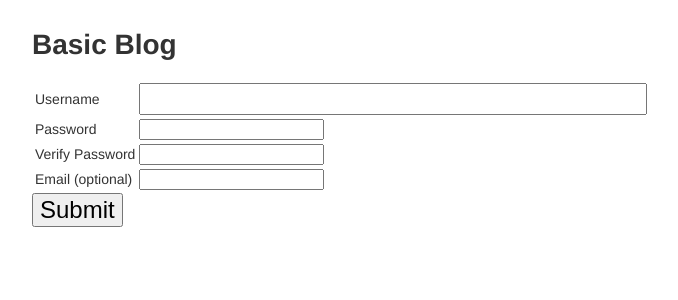
After one commit to jhu104/Web_dev, a Python web app: template basic_blog/templates/signup.html in a window 1280 px wide. The commit adds this page. Shown: the top 300 px of the page, without its empty margins (208-886 px from the left). Run offline with Jinja, Linux system fonts and the light colour scheme; the template is opened without the code that fills it, so the values that code supplies are empty.

```diff
--- a/basic_blog/templates/base.html
+++ b/basic_blog/templates/base.html
@@ -1,6 +1,127 @@
 <!DOCTYPE html>
 <html>
   <head>
+    <style>
+    body {
+        position: relative;
+        font-family: Helvetica, Arial, sans-serif;
+        font-size: 14px;
+
+        width: 800px;
+        margin: 0 auto;
+        padding: 10px;
+        color: #333;
+    }
+
+    .login-area {
+        font-size: 13px;
+        color: gray;
+        position: absolute;
+        top: 10px;
+        right: 10px;
+    }
+
+    .login-link {
+        color: gray;
+        text-decoration: none;
+    }
+
+    .login-link:visited {
+        color: gray;
+    }
+
+    .login-link:hover {
+        text-decoration: underline;
+    }
+
+    h2 {
+        font-size: 24px;
+        font-weight: bold;
+        margin-bottom: 20px;
+    }
+
+    .error {
+        color: red;
+    }
+
+    label {
+      display: block;
+      font-size: 20px;
+    }
+
+    label + label {
+        margin-top: 20px;
+    }
+
+    input[type=text] {
+        width: 500px;
+        font-size: 20px;
+        padding: 2px;
+        font-family: monospace;
+    }
+
+    textarea {
+      width: 500px;
+      height: 400px;
+      font-size: 17px;
+      font-family: monospace;
+    }
+
+    input[type=submit] {
+      font-size: 24px;
+    }
+
+    .main-title {
+        display: block;
+        color: #222;
+        font-size: 40px;
+        font-weight: bold;
+        text-align: center;
+        margin-bottom: 30px;
+        text-decoration: none;
+    }
+
+    .post + .post {
+        margin-top: 15px;
+    }
+
+    .post-heading {
+        position: relative;
+        border-bottom: 3px solid #666;
+    }
+
+    .post-title {
+        font-size: 24px;
+        font-weight: bold;
+
+        text-decoration: none;
+        color: #333;
+    }
+
+    .post-title:visisted {
+        color: #333;
+    }
+
+    .post-date {
+        position: absolute;
+        right: 0px;
+        bottom: 0px;
+        color: #999;
+
+    }
+
+    .post-content {
+        margin-top: 5px;
+    }
+
+    .age {
+        position: absolute;
+        bottom: 0px;
+        right: 0px;
+        color: gray;
+        font-size: 12px;
+    }
+    </style>
     <title>{%block title%}{%endblock%}</title>
   </head>
   <h1>Basic Blog</h1>
--- /dev/null
+++ b/basic_blog/templates/signup.html
@@ -0,0 +1,34 @@
+{% extends "base.html" %}
+{% block title %}Signup{%endblock%}
+{% block content %}
+<form method='post'>
+  <table>
+    <tbody>
+      <tr>
+        <td class="label">Username</td>
+        <td><input type="text" name="username" value="{{username}}"></td>
+        <td class="error">{{error.user_error}}  </td>
+      </tr>
+
+      <tr>
+        <td class="label">Password</td>
+        <td><input type="password" name="password" value=""></td>
+        <td class="error">{{error.valid_pass_error}}</td>
+      </tr>
+
+      <tr>
+          <td class="label">Verify Password</td>
+          <td><input type="password" name="verify" value=""></td>
+          <td class="error">{{error.pass_match_error}}</td>
+      </tr>
+
+      <tr>
+          <td class="label">Email (optional)</td>
+          <td><input type="email" name="email" value="{{email}}"></td>
+          <td class="error">{{error.email_error}}</td>
+      </tr>
+    </tbody>
+  </table>
+  <input type="submit"/>
+</form>
+{% endblock %}
```
Also changed, not shown: basic_blog/main.py (+67 -2 lines), basic_blog/security/hashing.py (added, +32 -0 lines), basic_blog/security/__init__.py (added), 1 other file.
